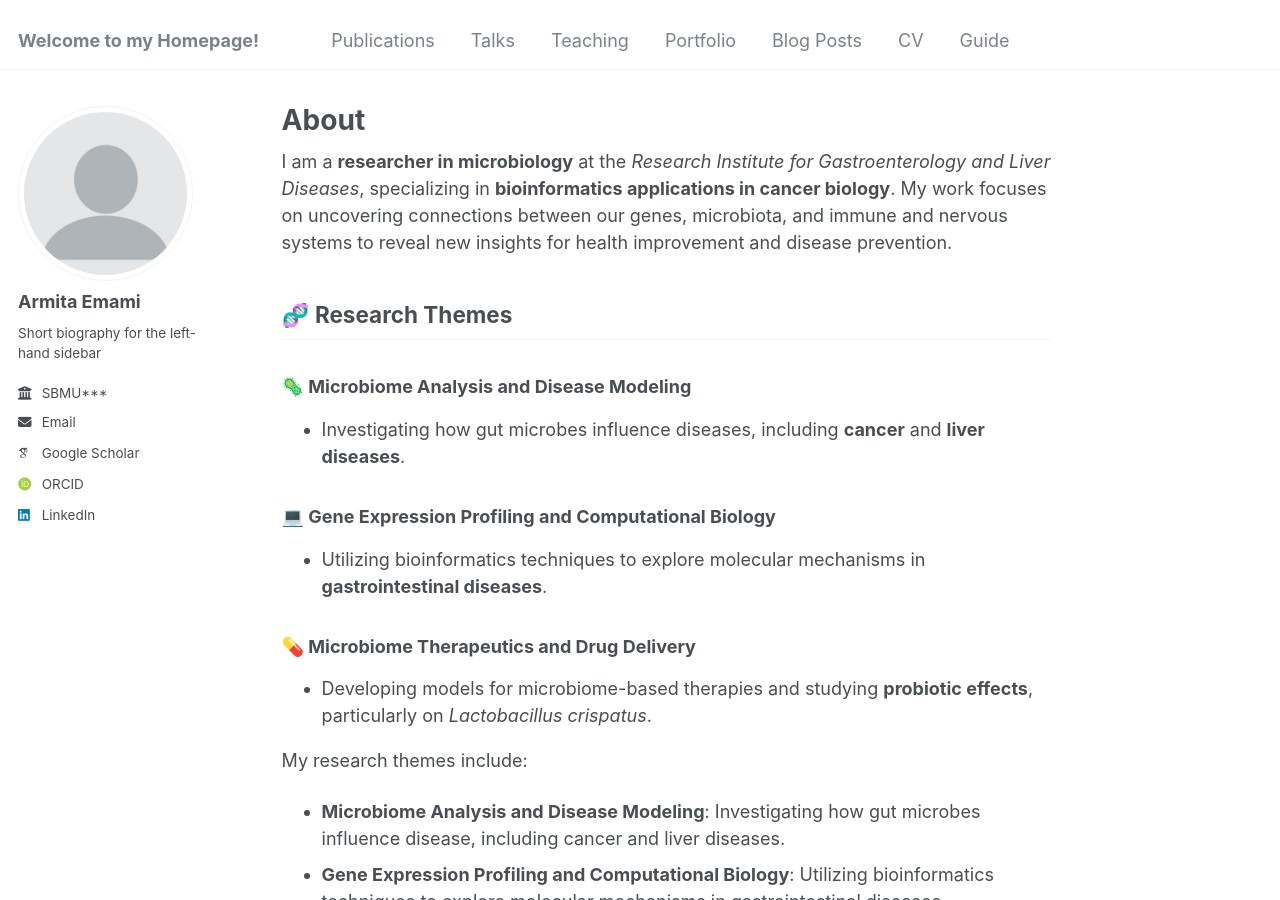
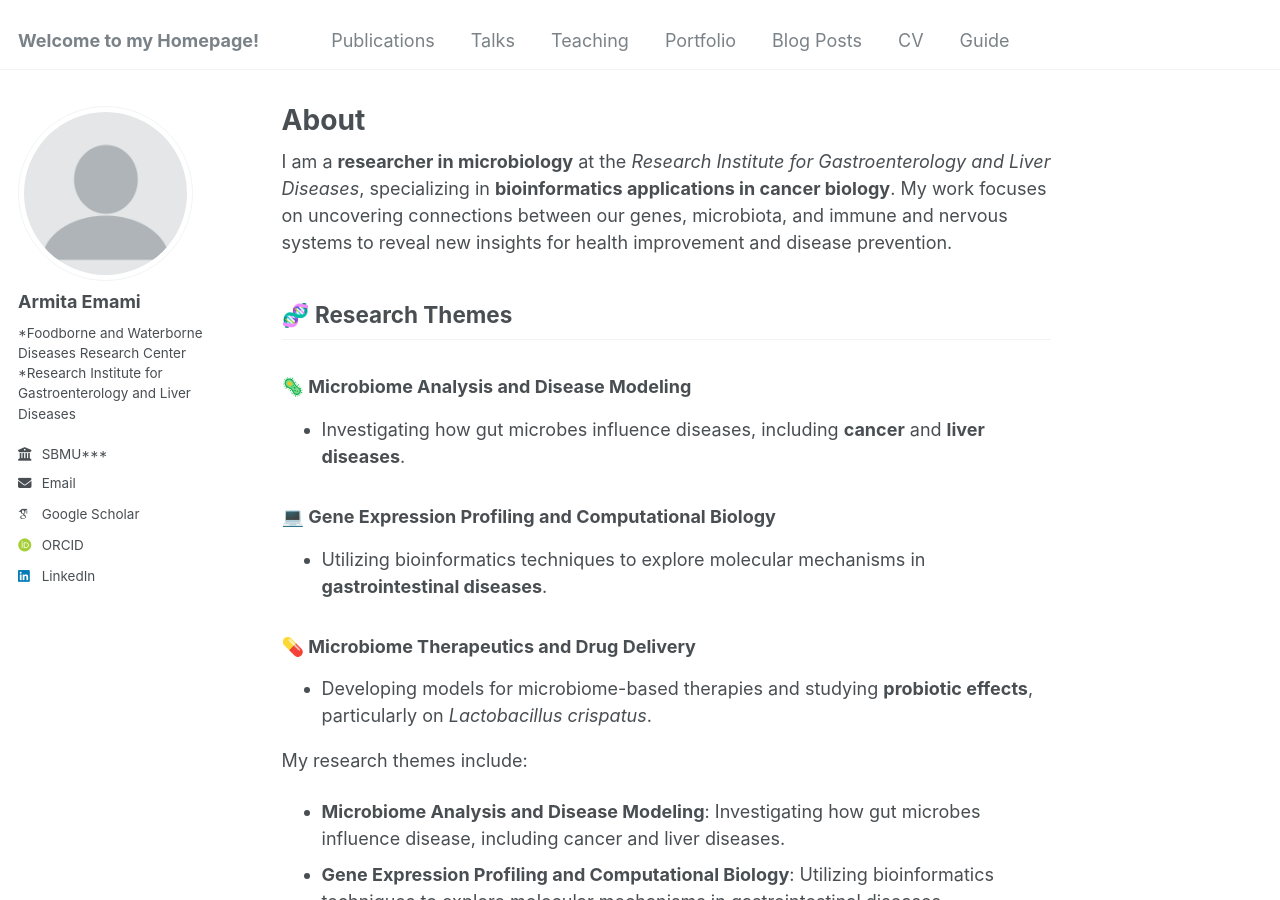
Before and after one commit to Armitaem/main, a Jekyll site: the page built from _pages/about.md, in a window 1280 px wide and 900 px high. Built offline with Jekyll 4.4.1, drawn with Linux system fonts in a browser that asks for light colours; some web fonts are replaced.

Commit message:
Update _config.yml
6

```diff
--- a/_config.yml
+++ b/_config.yml
@@ -24,7 +24,12 @@ author:
   avatar           : "profile.png"
   name             : "Armita Emami"
   pronouns         : # example: "she/her"
-  bio              : "Short biography for the left-hand sidebar"
+
+  bio              : |
+    *Foodborne and Waterborne Diseases Research Center
+    <br>
+    *Research Institute for Gastroenterology and Liver Diseases
+
   employer         : "SBMU***"
   uri              : # URL
   email            : "armitaemami1997@gmail.com"
```
